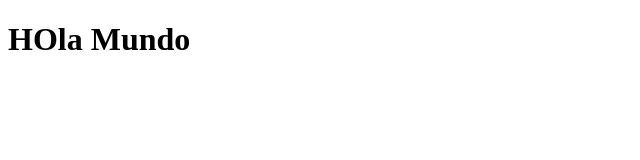
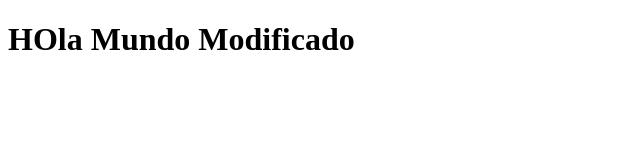
Before and after one commit to kurco007/Practicagit, a plain HTML site: page index.html in a window 1280 px wide. Shown: the whole page, without its empty margins (0-640 px from the left). Drawn offline with Linux system fonts and the light colour scheme.

Commit message:
modificacion de index

```diff
--- a/index.html
+++ b/index.html
@@ -7,6 +7,6 @@
         <title>Document</title>
     </head>
     <body>
-    <h1 class="comentario">HOla Mundo</h1>
+        <h1 class="comentario">HOla Mundo Modificado</h1>
     </body>
 </html>
```
Lines whose indentation alone changed are shown as unchanged.
